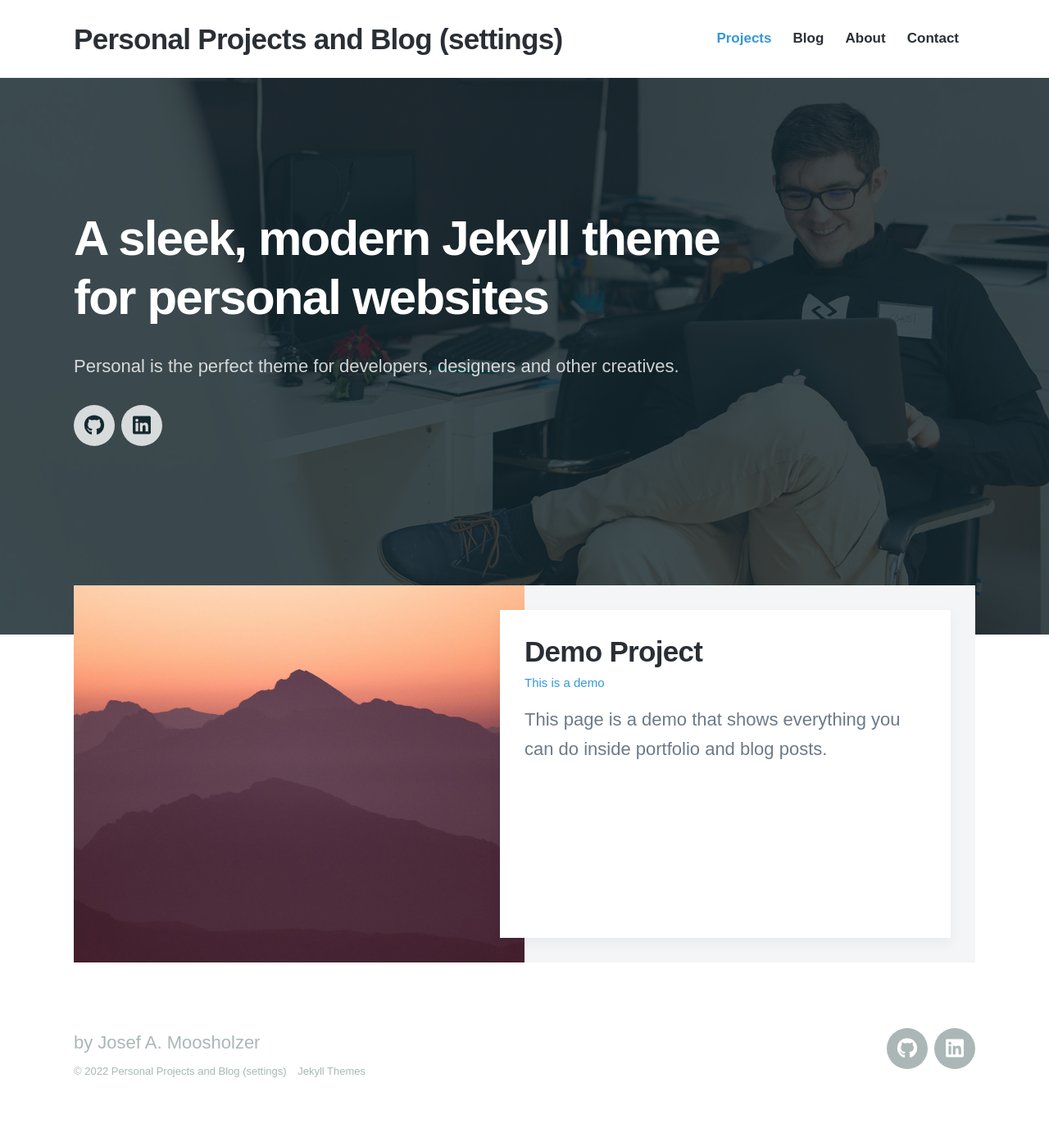
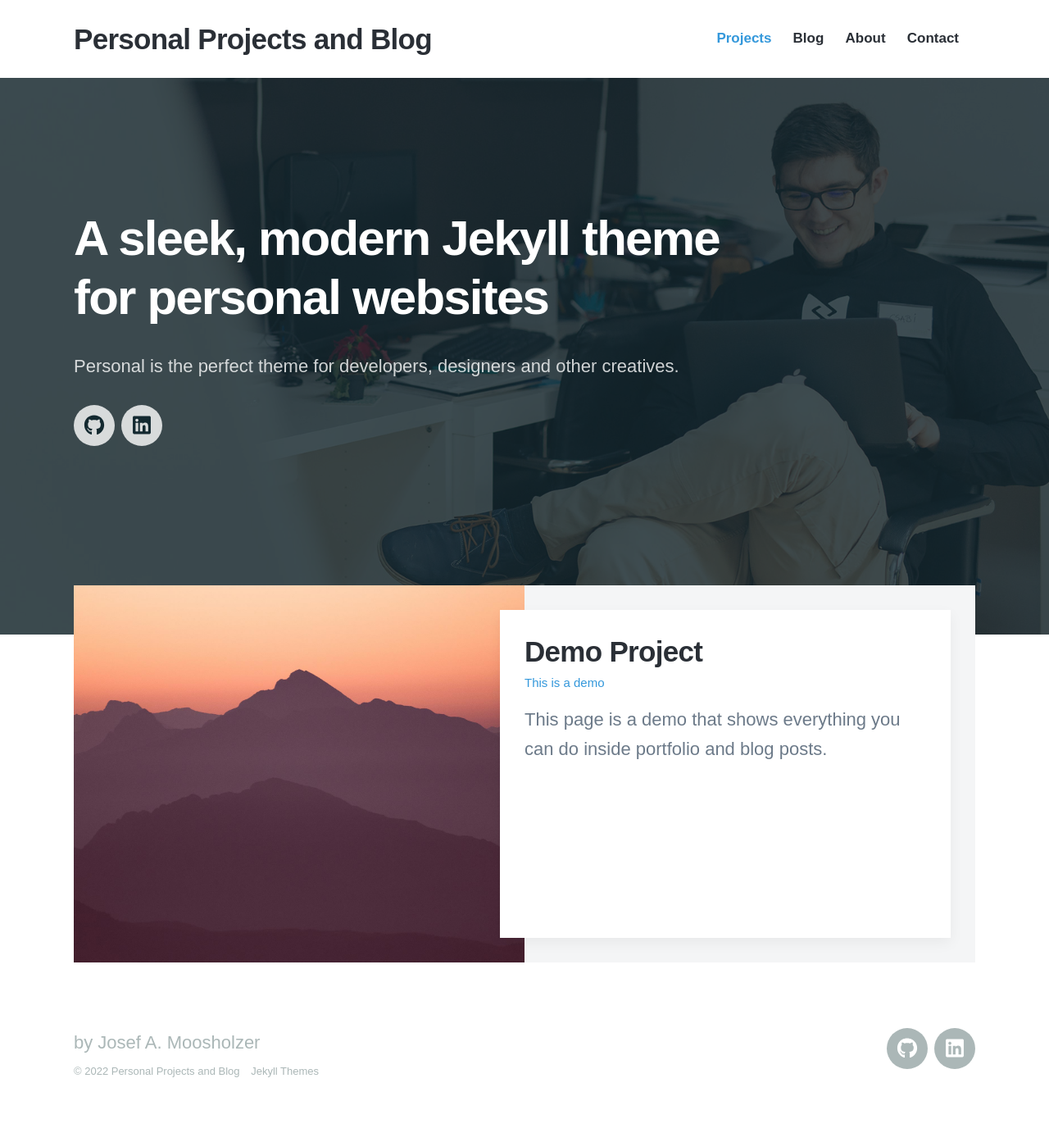
Before and after one commit to JosefMoosholzer/JosefMoosholzer.github.io, a Jekyll site: the page built from index.html, in a window 1280 px wide. Shown: the whole page at 82% size. Built offline with Jekyll 4.4.1, drawn with Linux system fonts in a browser that asks for light colours; nearby versions of some CDN libraries; some web fonts are replaced.

```diff
--- a/_data/settings.yml
+++ b/_data/settings.yml
@@ -1,5 +1,5 @@
 basic_settings:
-  site_title: Personal Projects and Blog (settings)
+  site_title: Personal Projects and Blog
   favicon_image: /images/favicon.png
 
 header_settings:
```
Also changed, not shown: images/favicon.png.
